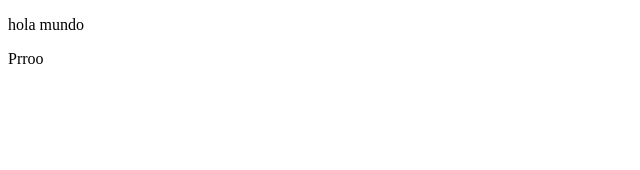
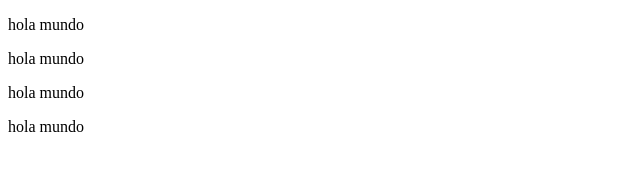
Before and after one commit to JuanGamezJJGB/HSC, a plain HTML site: page index.html in a window 1280 px wide. Shown: the whole page, without its empty margins (0-640 px from the left). Drawn offline with Linux system fonts and the light colour scheme.

Commit message:
practica

```diff
--- a/index.html
+++ b/index.html
@@ -8,6 +8,8 @@
 </head>
 <body>
     <p>hola mundo</p>
-    <p>Prroo</p>
+   <p>hola mundo</p>
+     <p>hola mundo</p>
+     <p>hola mundo</p>
 </body>
 </html>
```
